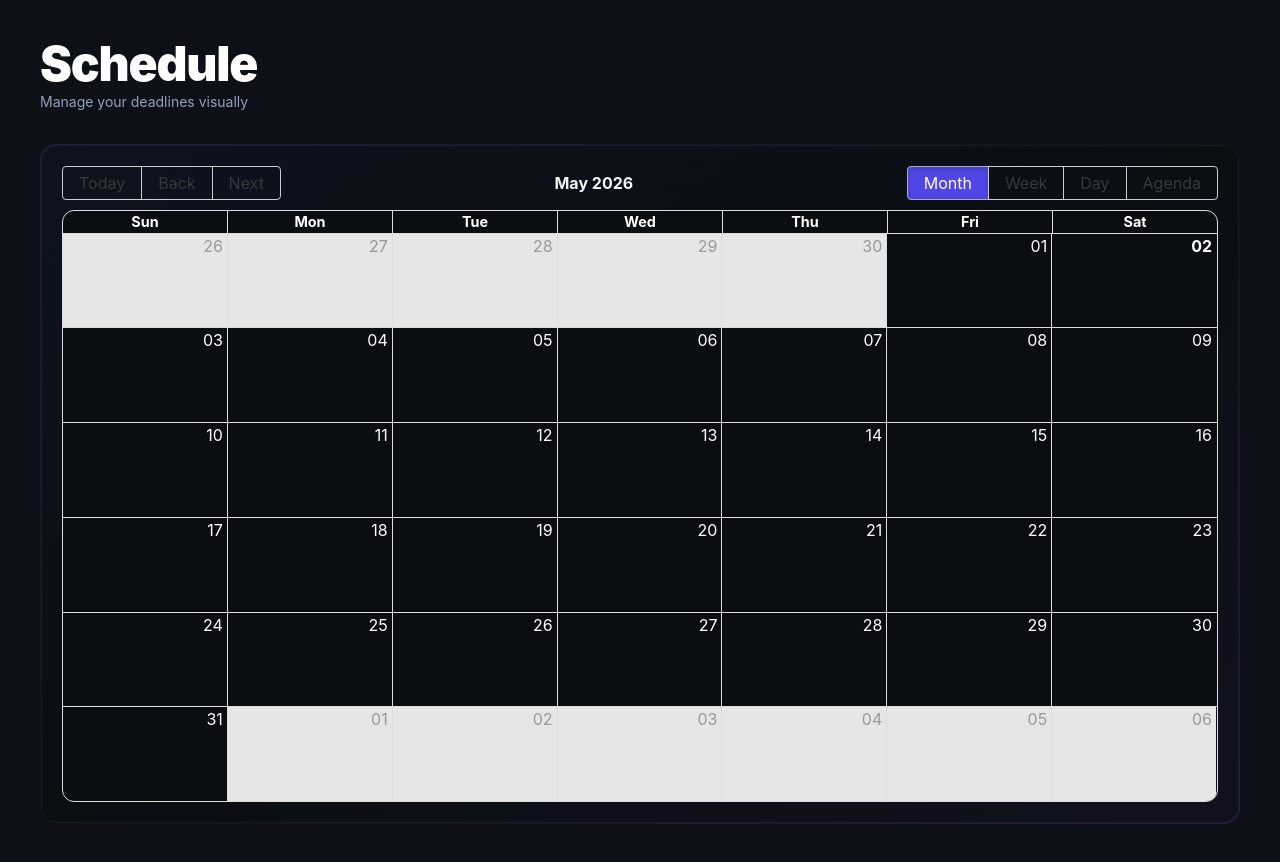
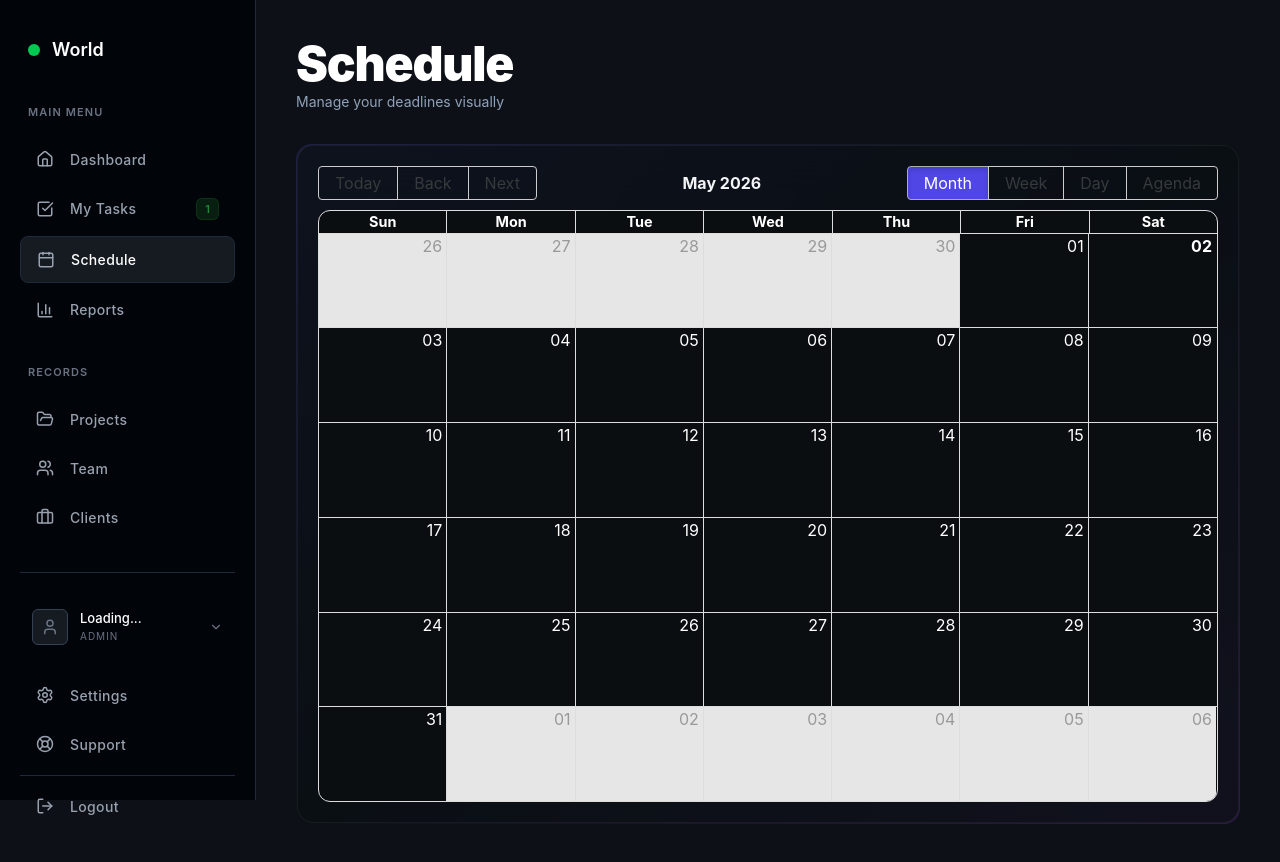
Before and after one commit to Shikhar-Pandey04/linear-app-frontend, a React app in the folder frontend/: page /schedule in a window 1280 px wide. Built offline with nearby package versions, Linux system fonts and the light colour scheme; no server answers; sample sign-in values are in the browser's storage; the HTML template or start-up script is replaced by a standard one.

Commit message:
Updated SettingsPage avatar upload fix

```diff
--- a/frontend/src/pages/Schedule.jsx
+++ b/frontend/src/pages/Schedule.jsx
@@ -3,6 +3,7 @@
 import { format, parse, startOfWeek, getDay } from 'date-fns';
 import 'react-big-calendar/lib/css/react-big-calendar.css';
 import axios from '../api/axios';
+import Sidebar from '../components/Sidebar'; // ✅ ADDED
 
 const locales = {
   'en-US': require('date-fns/locale/en-US'),
@@ -19,12 +20,10 @@
 const Schedule = () => {
   const [events, setEvents] = useState([]);
 
-  // 🔥 MODAL STATES
   const [showModal, setShowModal] = useState(false);
   const [selectedDate, setSelectedDate] = useState(null);
   const [title, setTitle] = useState("");
 
-  // 🔥 FETCH BACKEND EVENTS
   const fetchIssues = async () => {
     try {
       const res = await axios.get('/issues/get-issues');
@@ -32,7 +31,7 @@
       const mappedEvents = (res.data.data || [])
         .filter(issue => issue.dueDate)
         .map(issue => ({
-          id: issue._id, // 🔥 IMPORTANT (for delete)
+          id: issue._id,
           title: issue.title,
           start: new Date(issue.dueDate),
           end: new Date(issue.dueDate),
@@ -49,18 +48,16 @@
     fetchIssues();
   }, []);
 
-  // 🔥 CLICK DATE → OPEN MODAL
   const handleSelect = (slotInfo) => {
     setSelectedDate(slotInfo.start);
     setShowModal(true);
   };
 
-  // 🔥 SAVE NEW EVENT (frontend)
   const handleSave = () => {
     if (!title.trim()) return;
 
     const newEvent = {
-      id: Date.now(), // unique id
+      id: Date.now(),
       title,
       start: selectedDate,
       end: selectedDate,
@@ -73,10 +70,8 @@
     setTitle("");
   };
 
-  // 🔥 DELETE EVENT
   const handleDelete = (eventToDelete) => {
     const confirmDelete = window.confirm("Delete this event?");
-
     if (!confirmDelete) return;
 
     setEvents(prev =>
@@ -85,7 +80,13 @@
   };
 
   return (
-    <div className="min-h-screen w-full bg-[#0d1117] text-white p-10">
+    <div className="flex min-h-screen bg-[#0d1117] text-white">
+
+      {/* ✅ SIDEBAR ADDED */}
+      <Sidebar />
+
+      {/* ✅ MAIN CONTENT (same tera code) */}
+      <div className="flex-1 ml-64 p-10">
 
         {/* HEADER */}
         <div className="mb-8">
@@ -109,8 +110,8 @@
               endAccessor="end"
               style={{ height: '100%' }}
 
-            onSelectSlot={handleSelect}   // ➕ add event
-            onSelectEvent={handleDelete} // ❌ delete event
+              onSelectSlot={handleSelect}
+              onSelectEvent={handleDelete}
 
               eventPropGetter={(event) => {
                 let bg = '#6366f1';
@@ -136,7 +137,7 @@
           </div>
         </div>
 
-      {/* 🔥 ADD EVENT MODAL */}
+        {/* MODAL */}
         {showModal && (
           <div className="fixed inset-0 bg-black/70 flex items-center justify-center z-50">
 
@@ -174,6 +175,7 @@
         )}
 
       </div>
+    </div>
   );
 };
 
```
Lines whose indentation alone changed are shown as unchanged.
